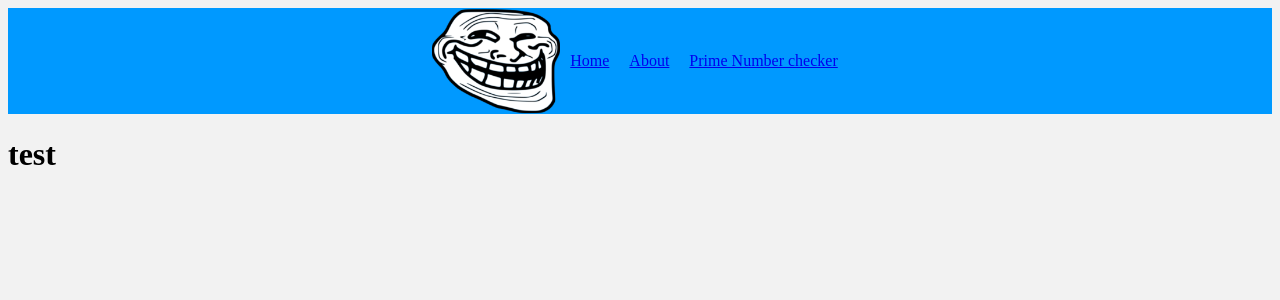
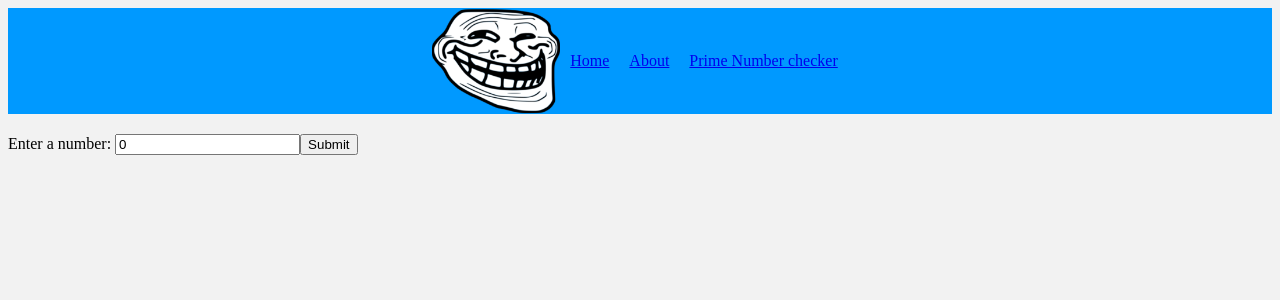
Before and after one commit to doboggio/randomdaysnet, a React (Create React App) app: page /PrimeChecker in a window 1280 px wide. Shown: the top 300 px of the page. Built offline with nearby package versions, Linux system fonts and the light colour scheme.

Commit message:
omg wowie

```diff
--- a/src/Components/About.js
+++ b/src/Components/About.js
@@ -1,11 +1,15 @@
-import React from "react"
+import React from 'react';
+import moyai from '../moyai.gif';
 
-export default class About extends React.Component
-{
-    render()
-    {
-        return (
-            <h1>I am moyai</h1>
-        );
-    }
+const alttext = 'woah it moyai!';
+
+export default class About extends React.Component {
+   render() {
+      return (
+         <div className="About">
+            <h1>I am </h1>
+            <img src={moyai} alt={alttext} title={alttext}></img>
+         </div>
+      );
+   }
 }
--- a/src/Components/PrimeChecker.js
+++ b/src/Components/PrimeChecker.js
@@ -1,11 +1,78 @@
-import React from "react"
+import React from 'react';
 
-export default class PrimeChecker extends React.Component
-{
-    render()
-    {
-        return (
-            <h1>test</h1>
-        );
-    }
+function isPrime(n) {
+   if (n < 2) return false;
+   if (n == 2 || n == 3) return true;
+   if (n % 2 == 0 || n % 3 == 0) return false;
+   for (var i = 6; i * i <= n; i += 6) {
+      if (n % (i - 1) == 0 || n % (i + 1) == 0) return false;
+   }
+   return true;
 }
+
+function checkPrime(num) {
+   if (num == 69) {
+      return (
+         <iframe
+            width="560"
+            height="315"
+            src="https://www.youtube.com/embed/3WAOxKOmR90?autoplay=1"
+            frameborder="0"
+            allowfullscreen
+         ></iframe>
+      );
+   }
+   if (Math.abs(num * Number.EPSILON) >= 2) {
+      return <h3>woah ur number is really big!!!!</h3>;
+   }
+   const pb = isPrime(num);
+   if (pb) {
+      return <h1>ur num is prime!!!</h1>;
+   } else {
+      return <h2> oh noes! ur num isn't prime!!</h2>;
+   }
+}
+
+export default class PrimeChecker extends React.Component {
+   constructor(props) {
+      super(props);
+      this.state = {
+         num: 0,
+         submitted: false,
+         primeBool: false,
+         response: ''
+      };
+      this.handleChange = this.handleChange.bind(this);
+      this.handleSubmit = this.handleSubmit.bind(this);
+   }
+
+   handleChange(event) {
+      this.setState({ num: event.target.value });
+   }
+
+   handleSubmit(event) {
+      const n = this.state.num;
+      const element = checkPrime(n);
+      this.setState({ submitted: true });
+      this.setState({ response: element });
+      event.preventDefault();
+   }
+   render() {
+      let response = this.state.submitted ? this.state.response : null;
+
+      return (
+         <div>
+            <form className="primeForm" onSubmit={this.handleSubmit}>
+               <label>Enter a number: </label>
+               <input
+                  type="text"
+                  value={this.state.num}
+                  onChange={this.handleChange}
+               />
+               <input type="submit" value="Submit" />
+            </form>
+            {response}
+         </div>
+      );
+   }
+}
--- a/src/index.css
+++ b/src/index.css
@@ -23,3 +23,7 @@
 {
   padding: 10px;
 }
+.primeForm
+{
+  padding-top: 20px;
+}
```
Also changed, not shown: src/App.js (+38 -27 lines), src/Components/Header.js (added), src/moyai.gif (added).
